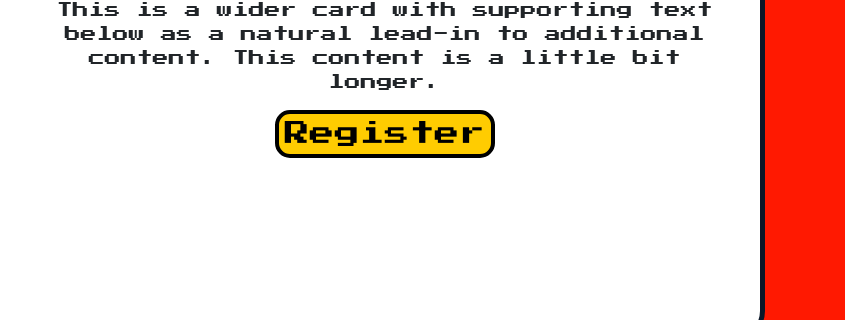
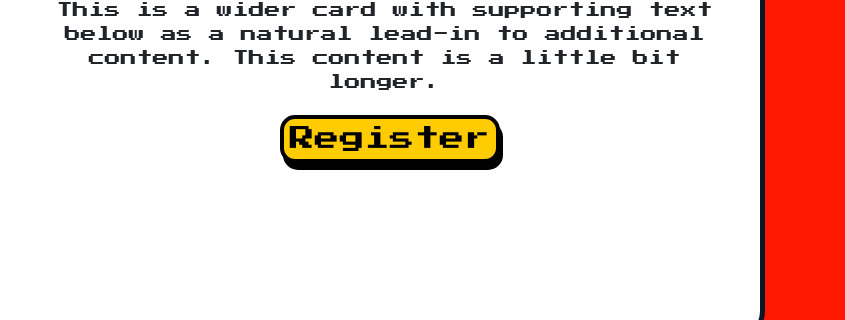
Before and after one commit to rohitjoshi6/Anantya2k21-temp, a plain HTML site: page index.html in a window 1280 px wide. In both pictures the pointer is over the button "Register". Shown: the part 385-705 px from the top of the page, 435-1280 px from the left. Drawn offline with nearby package versions, Linux system fonts and the light colour scheme.

Commit message:
Added 3d register button

```diff
--- a/main.css
+++ b/main.css
@@ -64,6 +64,13 @@ html, body{
     border-radius: 15px;
 
     font-size: 25px;
+    box-shadow: 8px 12px;
+    transition-duration: 0.4s;
+
+}
+.register:hover{
+    transform: translate3d(5px, 5px, -20px);
+    box-shadow: 3px 7px;
 }
 .card-body{
     padding-bottom: 20vh;
```
